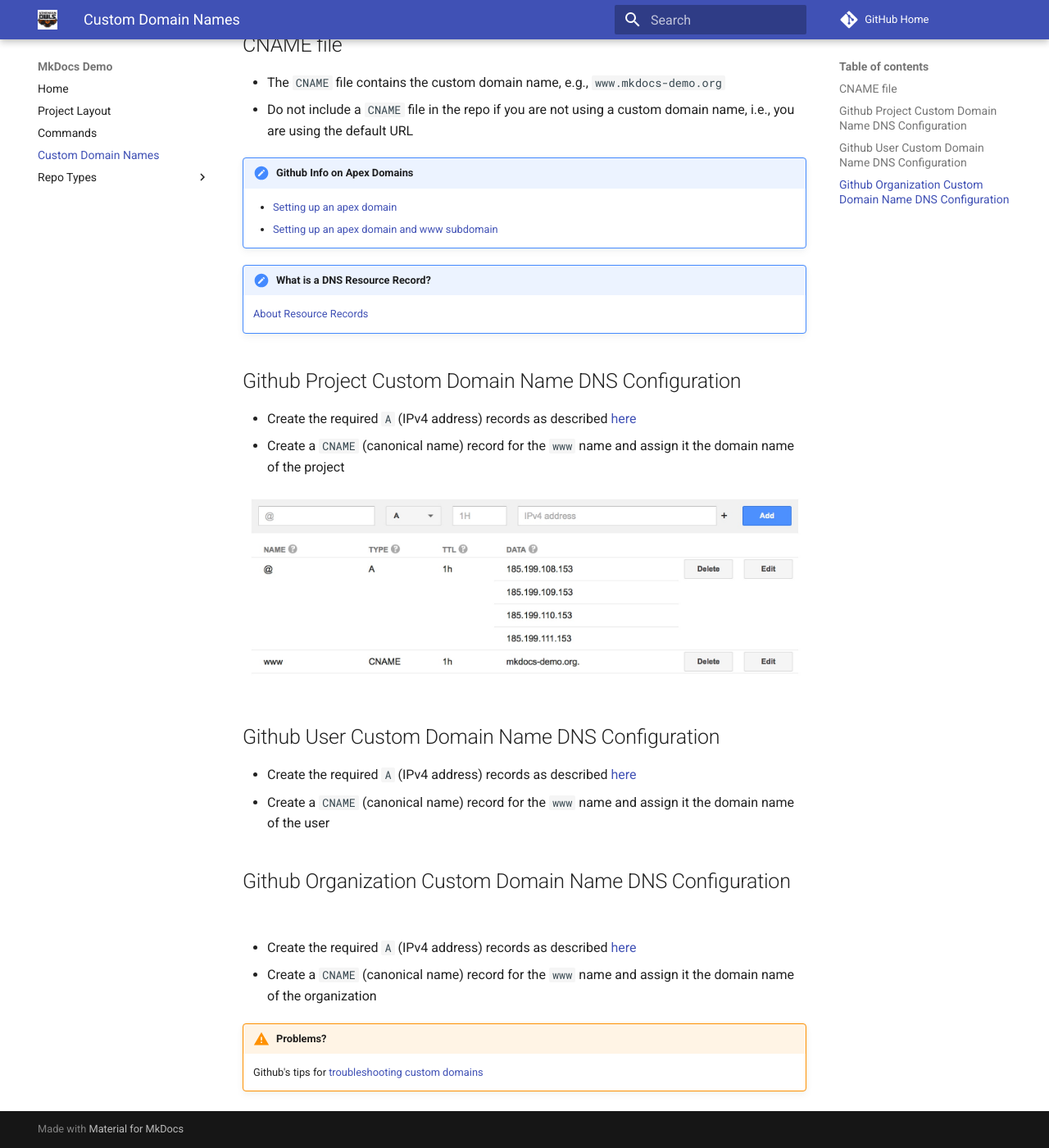
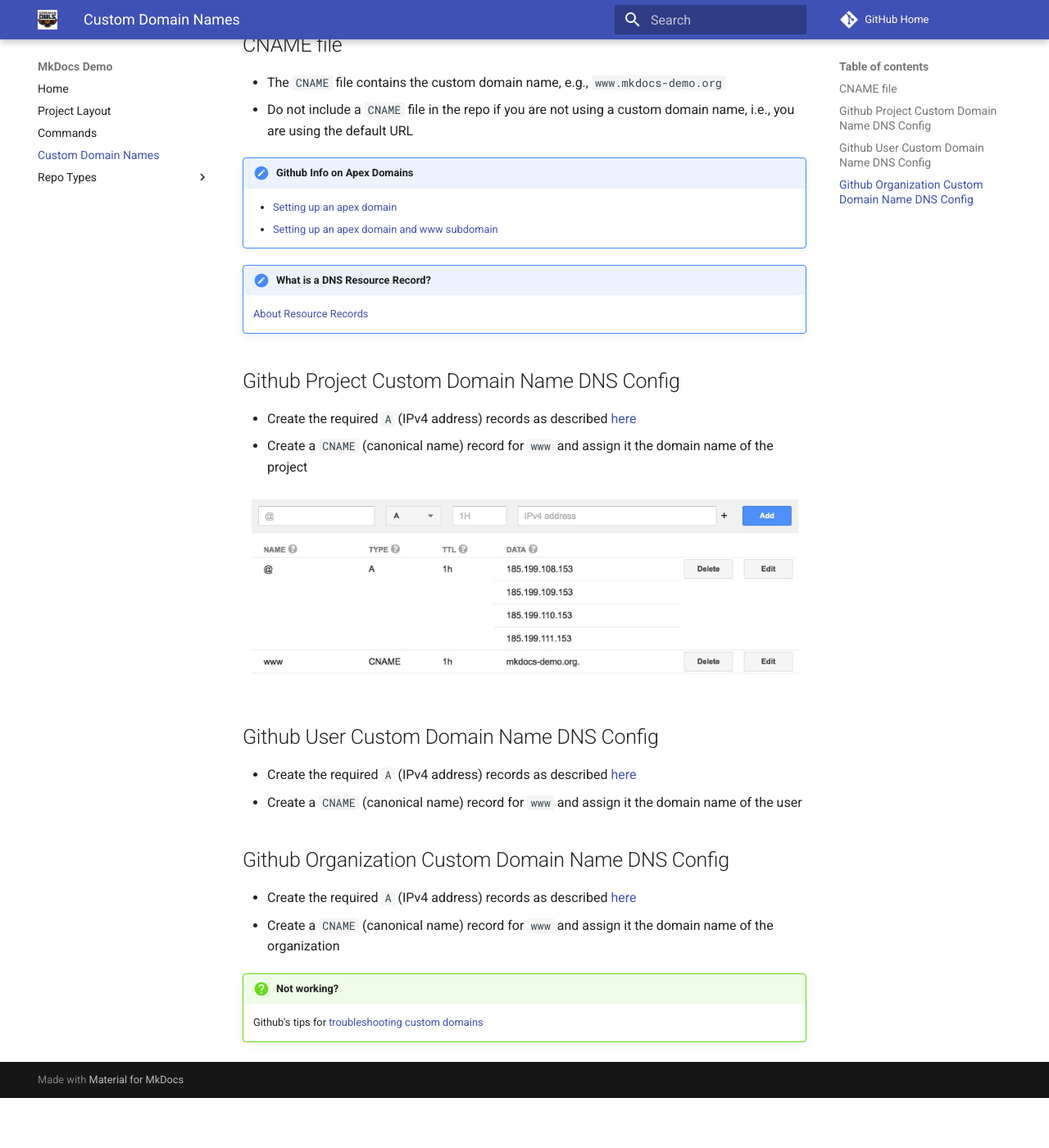
Before and after one commit to athenian-programming/mkdocs-demo, an MkDocs documentation site: the page built from docs/dns.md, in a window 1280 px wide and 1400 px high, scrolled down 143 px. Shown: the whole window at 82% size. Built offline with MkDocs 1.6.1 and Material for MkDocs 9.7.7, drawn with Linux system fonts in a browser that asks for light colours; comment, search, counter and statistics services are not loaded; after the commit the page ends 1482 px from its top, so only the background shows below that.

Commit message:
Update docs

```diff
--- a/docs/dns.md
+++ b/docs/dns.md
@@ -15,21 +15,21 @@
 
     [About Resource Records](https://support.google.com/domains/answer/3251147)
 
-## Github Project Custom Domain Name DNS Configuration
+## Github Project Custom Domain Name DNS Config
 * Create the required `A` (IPv4 address) records as described [here](https://help.github.com/articles/setting-up-an-apex-domain/#configuring-a-records-with-your-dns-provider)
-* Create a `CNAME` (canonical name) record for the `www` name and assign it the domain name of the project
+* Create a `CNAME` (canonical name) record for `www` and assign it the domain name of the project
 
 ![Github Project DNS Configuration](/images/mkdocs-demo-config.jpg)
 
 
-## Github User Custom Domain Name DNS Configuration
+## Github User Custom Domain Name DNS Config
 * Create the required `A` (IPv4 address) records as described [here](https://help.github.com/articles/setting-up-an-apex-domain/#configuring-a-records-with-your-dns-provider)
-* Create a `CNAME` (canonical name) record for the `www` name and assign it the domain name of the user
+* Create a `CNAME` (canonical name) record for `www` and assign it the domain name of the user
 
-## Github Organization Custom Domain Name DNS Configuration
+## Github Organization Custom Domain Name DNS Config
 * Create the required `A` (IPv4 address) records as described [here](https://help.github.com/articles/setting-up-an-apex-domain/#configuring-a-records-with-your-dns-provider)
-* Create a `CNAME` (canonical name) record for the `www` name and assign it the domain name of the organization
+* Create a `CNAME` (canonical name) record for `www` and assign it the domain name of the organization
 
-!!! warning "Problems?"
+!!! question "Not working?"
 
     Github's tips for [troubleshooting custom domains](https://help.github.com/articles/troubleshooting-custom-domains/)
--- a/mkdocs.yml
+++ b/mkdocs.yml
@@ -15,8 +15,8 @@
   - Commands: commands.md
   - Custom Domain Names: dns.md
   - Repo Types:
-    - Project: github-project.md
-    - Organization: github-organization.md
+    - Project: project.md
+    - User and Organization: organization.md
 
 theme:
   name: 'material'
```
Also changed, not shown: README.md (+2 -2 lines), docs/commands.md (+1 -1 lines), docs/github-organization.md (deleted, +0 -23 lines), docs/index.md (+1 -1 lines), docs/organization.md (added, +26 -0 lines), docs/project.md (renamed from docs/github-project.md, +5 -5 lines).
